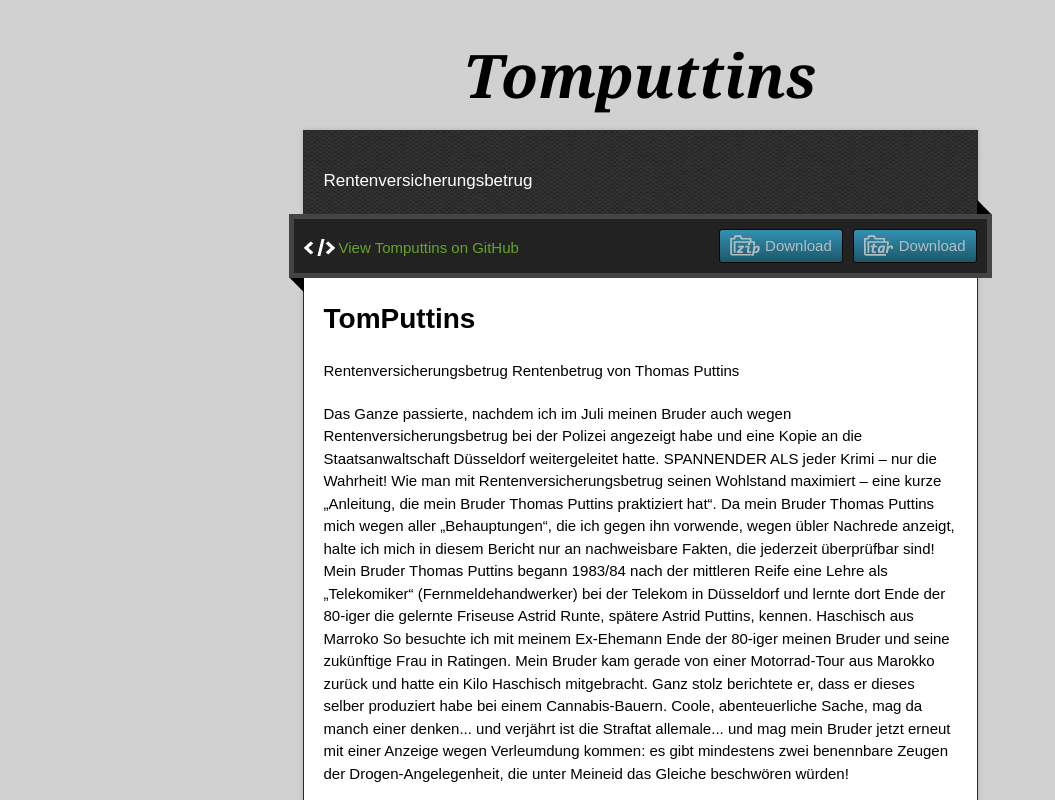
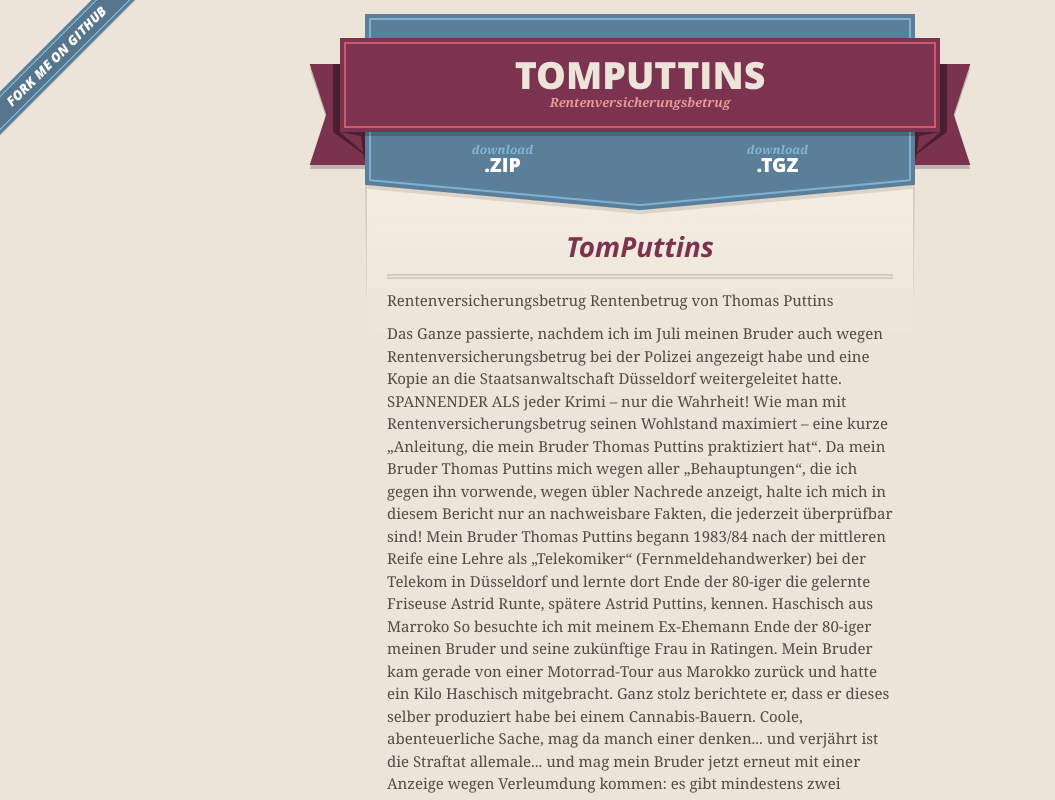
Before and after one commit to frankfutt/TomPuttins, a plain HTML site: page index.html in a window 1280 px wide. Shown: the top 800 px of the page, without its empty margins (0-1055 px from the left). Drawn offline with nearby package versions, Linux system fonts and the light colour scheme.

Commit message:
Create gh-pages branch via GitHub

```diff
--- a/index.html
+++ b/index.html
@@ -1,41 +1,51 @@
-<!doctype html>
-<!-- The Time Machine GitHub pages theme was designed and developed by Jon Rohan, on Feb 7, 2012. -->
-<!-- Follow him for fun. http://twitter.com/jonrohan. Tail his code on https://github.com/jonrohan -->
+<!DOCTYPE html>
 <html>
   <head>
-  <meta charset="utf-8">
-  <meta http-equiv="X-UA-Compatible" content="IE=edge,chrome=1">
+    <meta charset='utf-8'>
+    <meta http-equiv="X-UA-Compatible" content="chrome=1">
+    <meta name="viewport" content="width=640">
 
-  <link rel="stylesheet" href="stylesheets/stylesheet.css" media="screen">
-  <link rel="stylesheet" href="stylesheets/github-dark.css">
+    <link rel="stylesheet" href="stylesheets/core.css" media="screen">
+    <link rel="stylesheet" href="stylesheets/mobile.css" media="handheld, only screen and (max-device-width:640px)">
+    <link rel="stylesheet" href="stylesheets/github-light.css">
+
+    <script type="text/javascript" src="javascripts/modernizr.js"></script>
     <script type="text/javascript" src="https://ajax.googleapis.com/ajax/libs/jquery/1.7.1/jquery.min.js"></script>
-  <script type="text/javascript" src="javascripts/script.js"></script>
-
-  <title>Tomputtins</title>
-  <meta name="description" content="Rentenversicherungsbetrug">
-
-  <meta name="viewport" content="width=device-width,initial-scale=1">
-
+    <script type="text/javascript" src="javascripts/headsmart.min.js"></script>
+    <script type="text/javascript">
+      $(document).ready(function () {
+        $('#main_content').headsmart()
+      })
+    </script>
+    <title>Tomputtins by frankfutt</title>
   </head>
 
   <body>
+    <a id="forkme_banner" href="https://github.com/frankfutt/TomPuttins">View on GitHub</a>
+    <div class="shell">
 
-  <div class="wrapper">
       <header>
-      <h1 class="title">Tomputtins</h1>
+        <span class="ribbon-outer">
+          <span class="ribbon-inner">
+            <h1>Tomputtins</h1>
+            <h2>Rentenversicherungsbetrug</h2>
+          </span>
+          <span class="left-tail"></span>
+          <span class="right-tail"></span>
+        </span>
       </header>
-    <div id="container">
-      <p class="tagline">Rentenversicherungsbetrug</p>
-      <div id="main" role="main">
-        <div class="download-bar">
-        <div class="inner">
-          <a href="https://github.com/frankfutt/TomPuttins/tarball/master" class="download-button tar"><span>Download</span></a>
-          <a href="https://github.com/frankfutt/TomPuttins/zipball/master" class="download-button zip"><span>Download</span></a>
-          <a href="https://github.com/frankfutt/TomPuttins" class="code">View Tomputtins on GitHub</a>
-        </div>
-        <span class="blc"></span><span class="trc"></span>
-        </div>
-        <article class="markdown-body">
+
+      <section id="downloads">
+        <span class="inner">
+          <a href="https://github.com/frankfutt/TomPuttins/zipball/master" class="zip"><em>download</em> .ZIP</a><a href="https://github.com/frankfutt/TomPuttins/tarball/master" class="tgz"><em>download</em> .TGZ</a>
+        </span>
+      </section>
+
+
+      <span class="banner-fix"></span>
+
+
+      <section id="main_content">
         <h1>
 <a id="tomputtins" class="anchor" href="#tomputtins" aria-hidden="true"><span class="octicon octicon-link"></span></a>TomPuttins</h1>
 
@@ -82,24 +92,20 @@ Ich bin nun mal nicht unkritisch in meinen Artikeln und wo ich Unrecht registrie
 Und dass ich in meinen Artikeln gerne „gewagte Wortkonstruktionen und Neologismen“ sowie einen etwas gewöhnungsbedürftigen Stil verwende, lässt noch lange nicht auf „mental GAGA“ verweisen, sondern gehört einfach zu meinem Schreibstil, der überraschen, überragen und aufregen soll... Ich gehe dabei strikt im Sinne der aristotelischen „ars bene dicendi“ vor! Und schließlich verkaufe ich einen großen Teil meiner Schriften, die aber nicht gekauft werden, wenn sie wie von einem Pennäler verfasst klingen... Dass ich auch „normal“ schreiben kann, beweise ich mit diesem Artikel!
 Status API Training Shop Blog About Pricing
 © 2015 GitHub, Inc. Terms Privacy Security Contact Help</p>
-        </article>
-      </div>
-    </div>
+      </section>
+
       <footer>
-      <div class="owner">
-      <p><a href="https://github.com/frankfutt" class="avatar"><img src="https://avatars2.githubusercontent.com/u/2926830?v=3&amp;s=60" width="48" height="48"></a> <a href="https://github.com/frankfutt">frankfutt</a> maintains <a href="https://github.com/frankfutt/TomPuttins">Tomputtins</a></p>
+        <span class="ribbon-outer">
+          <span class="ribbon-inner">
+            <p>this project by <a href="https://github.com/frankfutt">frankfutt</a> can be found on <a href="https://github.com/frankfutt/TomPuttins">GitHub</a></p>
+          </span>
+          <span class="left-tail"></span>
+          <span class="right-tail"></span>
+        </span>
+        <p>Generated with <a href="https://pages.github.com">GitHub Pages</a> using Merlot</p>
+        <span class="octocat"></span>
+      </footer>
 
-
-      </div>
-      <div class="creds">
-        <small>This page generated using <a href="https://pages.github.com/">GitHub Pages</a><br>theme by <a href="https://twitter.com/jonrohan/">Jon Rohan</a></small>
-      </div>
-    </footer>
-  </div>
-  <div class="current-section">
-    <a href="#top">Scroll to top</a>
-    <a href="https://github.com/frankfutt/TomPuttins/tarball/master" class="tar">tar</a><a href="https://github.com/frankfutt/TomPuttins/zipball/master" class="zip">zip</a><a href="" class="code">source code</a>
-    <p class="name"></p>
     </div>
 
 
```
Lines whose indentation alone changed are shown as unchanged.
